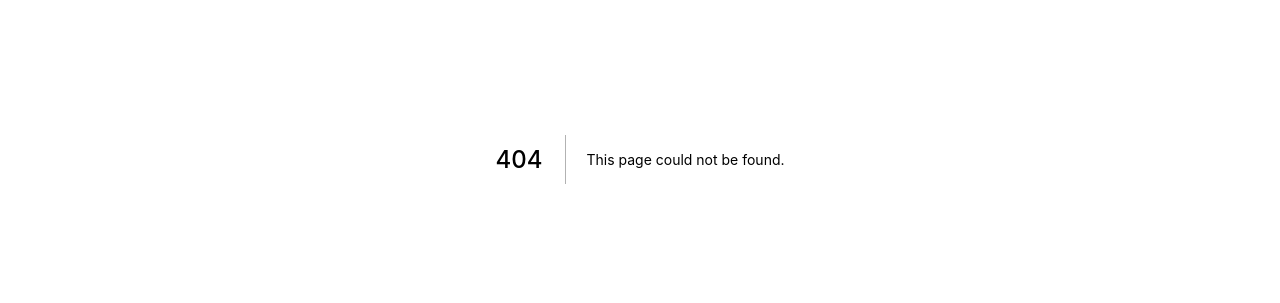
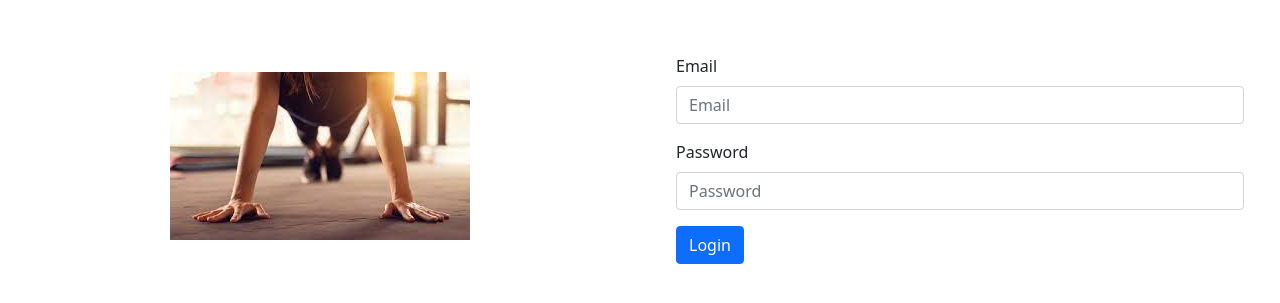
Before and after one commit to jrdnbrj/gym-client, a Next.js app: page /login in a window 1280 px wide. Before the commit this address had no page. Shown: the part 241-544 px from the top of the page. Built offline with nearby package versions, Linux system fonts and the light colour scheme.

Commit message:
Add simple login page (no functionality).

```diff
--- a/package.json
+++ b/package.json
@@ -11,6 +11,7 @@
     "graphql": "^16.0.1",
     "next": "latest",
     "react": "17.0.2",
+    "react-bootstrap": "^2.0.2",
     "react-dom": "17.0.2",
     "react-redux": "^7.2.6",
     "redux": "^4.1.2"
--- a/src/pages/index.tsx
+++ b/src/pages/index.tsx
@@ -1,11 +1,9 @@
-interface HomeProps {}
+export interface HomeProps {}
 
-const Home = (_props: HomeProps): JSX.Element => {
+export const Home = (_props: HomeProps): JSX.Element => {
     return (
         <div>
             <h1>Home</h1>
         </div>
     );
 };
-
-export default Home;
--- /dev/null
+++ b/src/pages/login.tsx
@@ -0,0 +1,53 @@
+import Col from "react-bootstrap/Col";
+import Row from "react-bootstrap/Row";
+import Form from "react-bootstrap/Form";
+import FormGroup from "react-bootstrap/FormGroup";
+import FormLabel from "react-bootstrap/FormLabel";
+import FormControl from "react-bootstrap/FormControl";
+import Container from "react-bootstrap/Container";
+import Button from "react-bootstrap/Button";
+import Image from "next/image";
+import workoutImage from "../../public/workout.jpeg";
+
+export interface LoginProps {}
+export interface LoginFormProps {}
+
+const LoginForm = (_props: LoginFormProps): JSX.Element => {
+    return (
+        <Container>
+            <Form>
+                <FormGroup controlId="loginFormEmail" className="mb-3">
+                    <FormLabel>Email</FormLabel>
+                    <FormControl type="email" placeholder="Email" />
+                </FormGroup>
+
+                <FormGroup controlId="loginFormPassword" className="mb-3">
+                    <FormLabel>Password</FormLabel>
+                    <FormControl type="password" placeholder="Password" />
+                </FormGroup>
+            </Form>
+
+            <Button variant="primary" type="submit">
+                Login
+            </Button>
+        </Container>
+    );
+};
+
+const Login = (_props: LoginProps): JSX.Element => {
+    return (
+        <Container fluid>
+            <Row md={2} sm={1} className="vh-100 align-items-center">
+                {/* Hide on smaller than medium screens.*/}
+                <Col className="d-none d-md-block text-center">
+                    <Image src={workoutImage} alt="workout image" />
+                </Col>
+                <Col>
+                    <LoginForm />
+                </Col>
+            </Row>
+        </Container>
+    );
+};
+
+export default Login;
```
Also changed, not shown: public/workout.jpeg (added), 1 other file (tests, documents, lock files or other folders).
